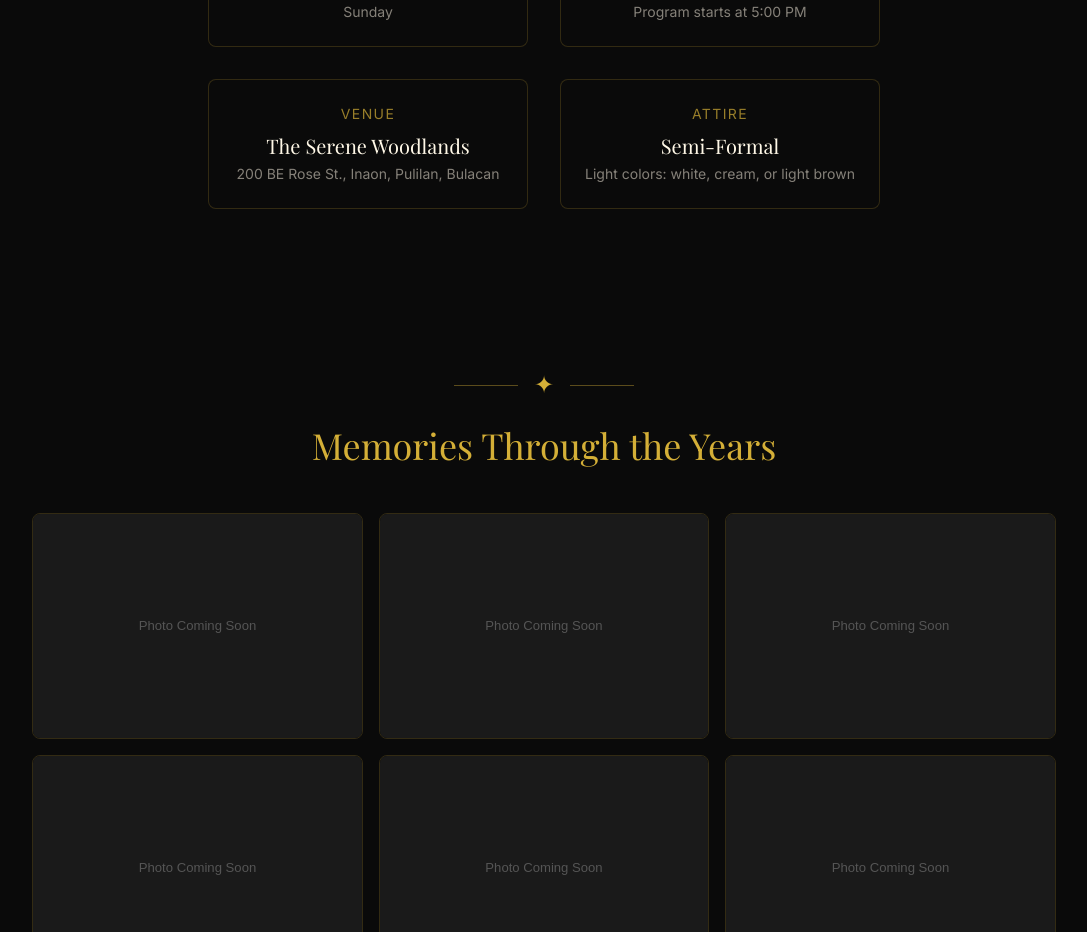
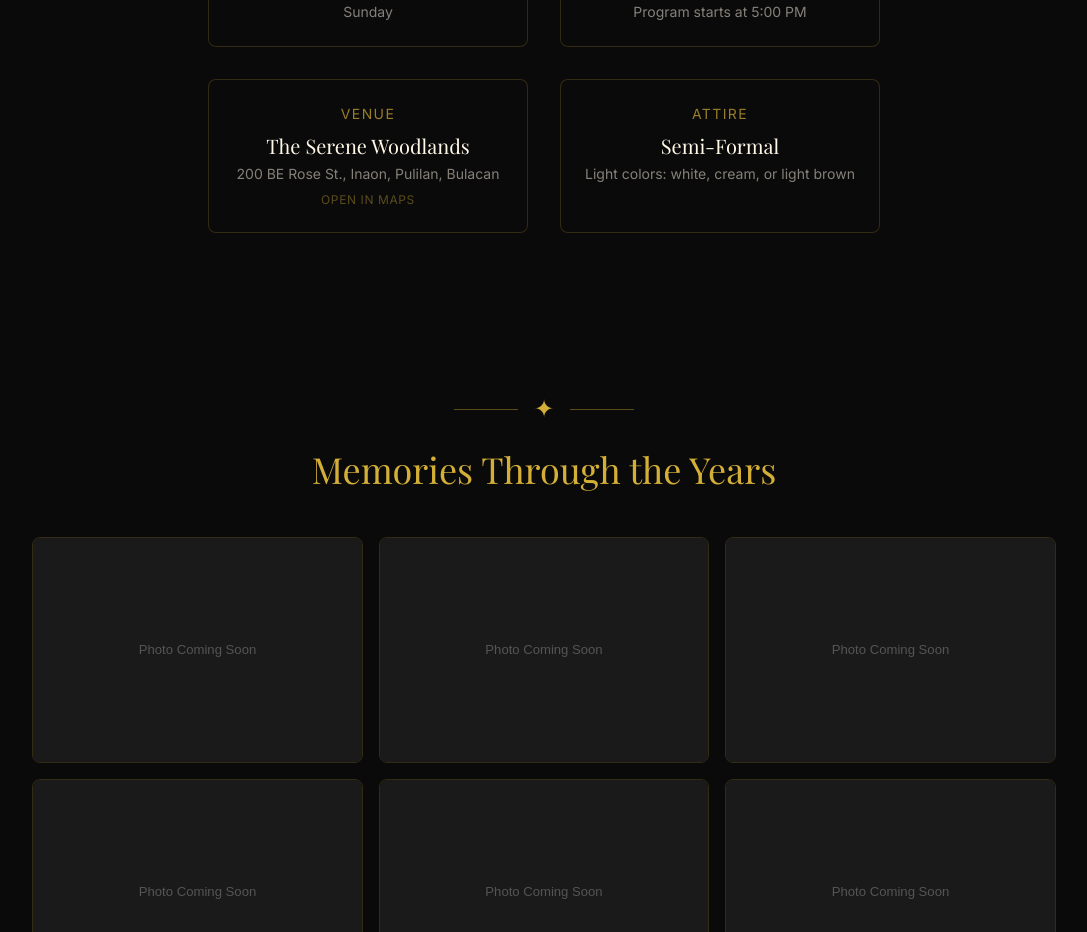
Before and after one commit to Karllouise-code/tita-rsvp-bday, a React (Vite) app: page / in a window 1280 px wide. Shown: the part 1580-2512 px from the top of the page, without its empty margins (96-1183 px from the left). Built offline with nearby package versions, Linux system fonts and the light colour scheme.

Commit message:
feat: venue name/address opens Google Maps

```diff
--- a/src/components/EventDetails.jsx
+++ b/src/components/EventDetails.jsx
@@ -54,8 +54,16 @@ const EventDetails = () => {
             className="p-6 border border-gold/20 rounded-lg bg-black/50"
           >
             <p className="text-gold/70 text-sm uppercase tracking-widest mb-2">Venue</p>
-            <p className="font-heading text-xl text-cream">The Serene Woodlands</p>
-            <p className="text-cream/50 text-sm mt-1">200 BE Rose St., Inaon, Pulilan, Bulacan</p>
+            <a
+              href="https://www.google.com/maps/search/?api=1&query=The+Serene+Woodlands+200+BE+Rose+St+Inaon+Pulilan+Bulacan"
+              target="_blank"
+              rel="noopener noreferrer"
+              className="group"
+            >
+              <p className="font-heading text-xl text-cream group-hover:text-gold transition-colors">The Serene Woodlands</p>
+              <p className="text-cream/50 text-sm mt-1 group-hover:text-gold/70 transition-colors">200 BE Rose St., Inaon, Pulilan, Bulacan</p>
+              <p className="text-gold/40 text-xs mt-2 tracking-wider uppercase">Open in Maps</p>
+            </a>
           </motion.div>
 
           <motion.div
```
